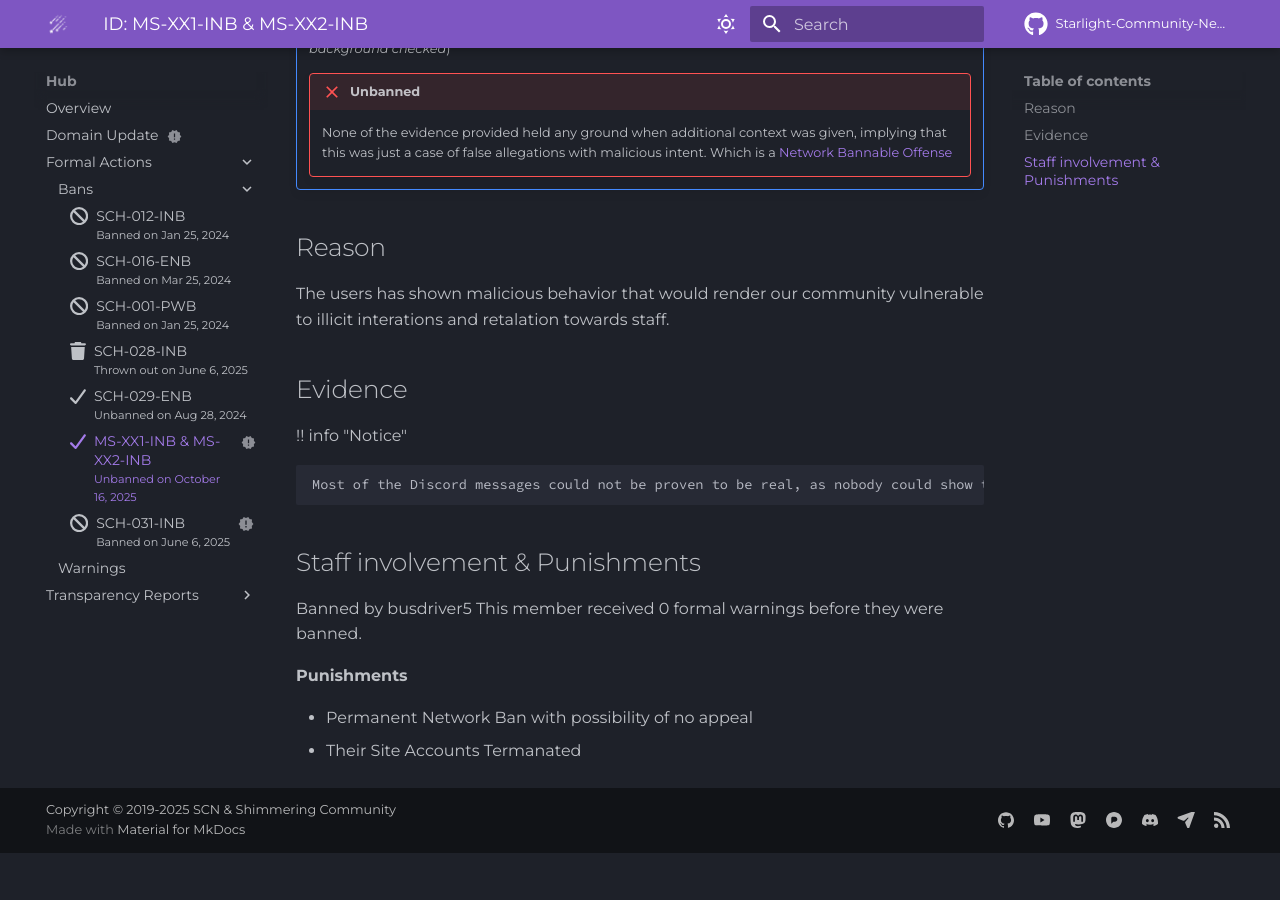
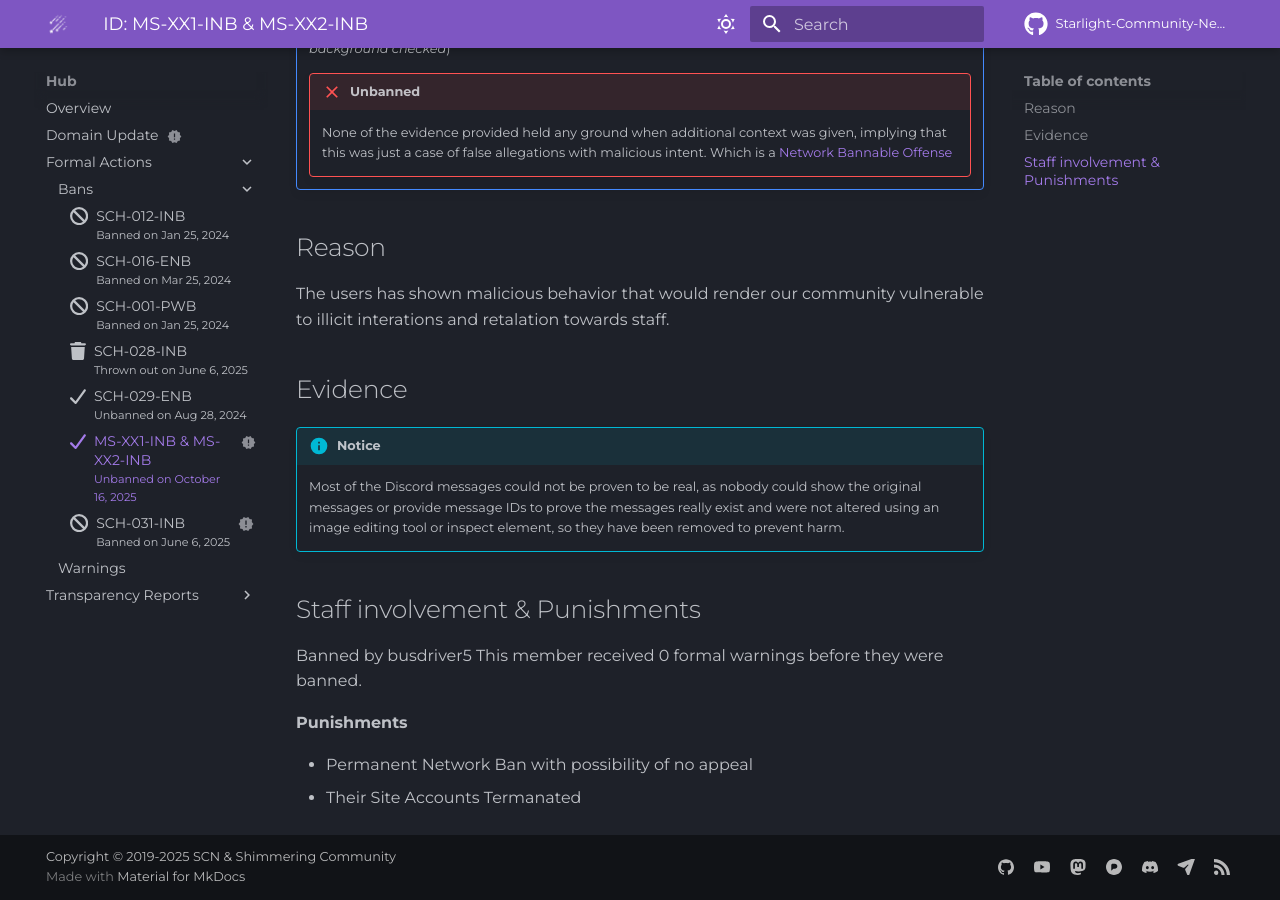
Before and after one commit to Starlight-Community-Network/SCN-Docs, an MkDocs documentation site: the page built from docs/hub/actions/bans/MS-XX1-INB.md, in a window 1280 px wide and 900 px high, scrolled down 516 px. Built offline with MkDocs 1.6.1 and Material for MkDocs 9.7.7, drawn with Linux system fonts in a browser that asks for light colours; plug-ins that fetch from the network failed and are left out; comment, search, counter and statistics services are not loaded; before the commit the page ends 1369 px from its top, so only the background shows below that.

Commit message:
Update MS-XX1-INB.md

```diff
--- a/docs/hub/actions/bans/MS-XX1-INB.md
+++ b/docs/hub/actions/bans/MS-XX1-INB.md
@@ -25,9 +25,10 @@ The users has shown malicious behavior that would render our community vulnerabl
 
 ## Evidence
 
-!! info "Notice"
+!!! info "Notice"
 
-    Most of the Discord messages could not be proven to be real, as nobody could show the original messages or provide message IDs to prove the messages really exist and were not altered using an image editing tool or         inspect element, so they have been removed to prevent harm.
+    Most of the Discord messages could not be proven to be real, as nobody could show the original messages or provide message IDs to prove the messages really exist
+    and were not altered using an image editing tool or inspect element, so they have been removed to prevent harm.
 
 
 ## Staff involvement & Punishments
```
